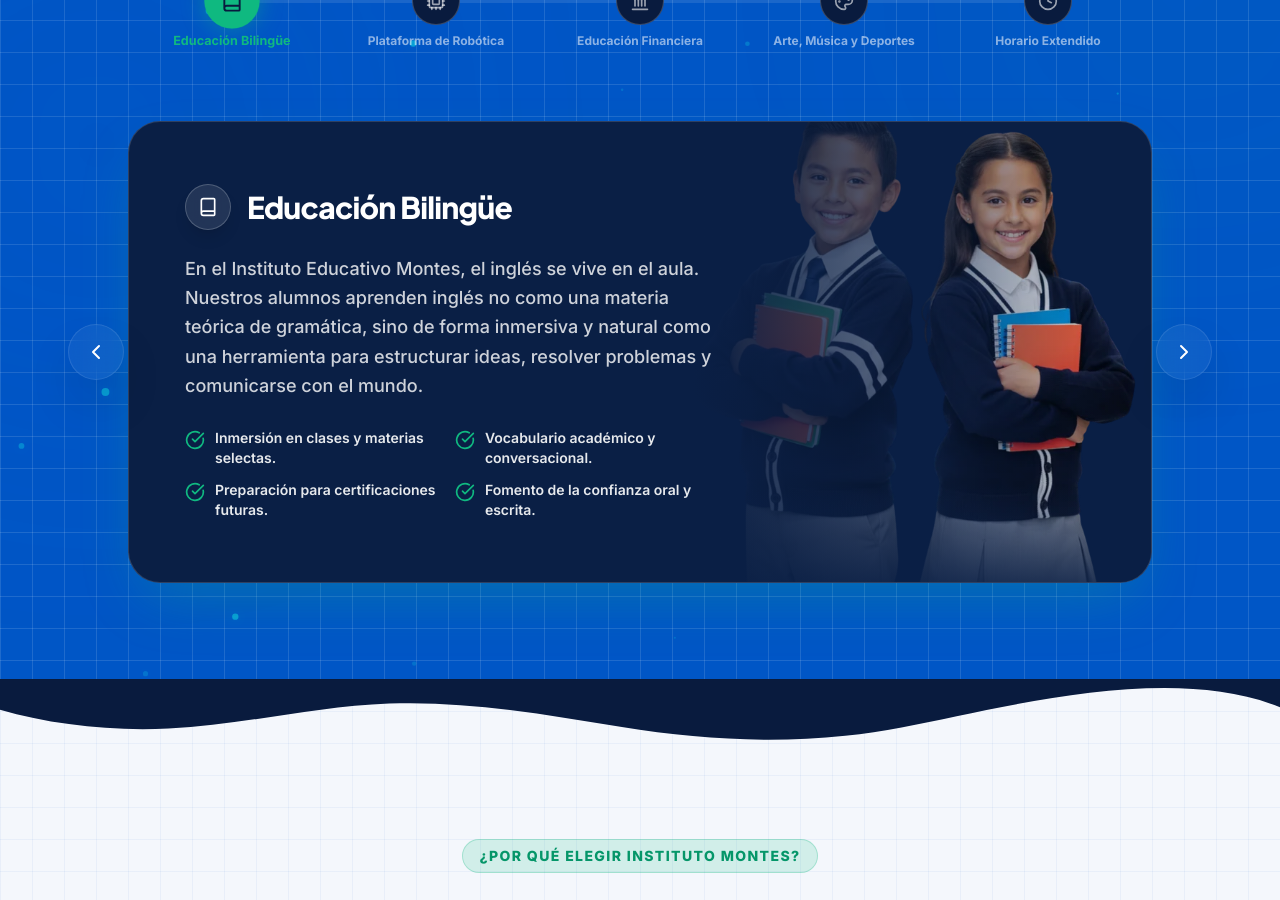
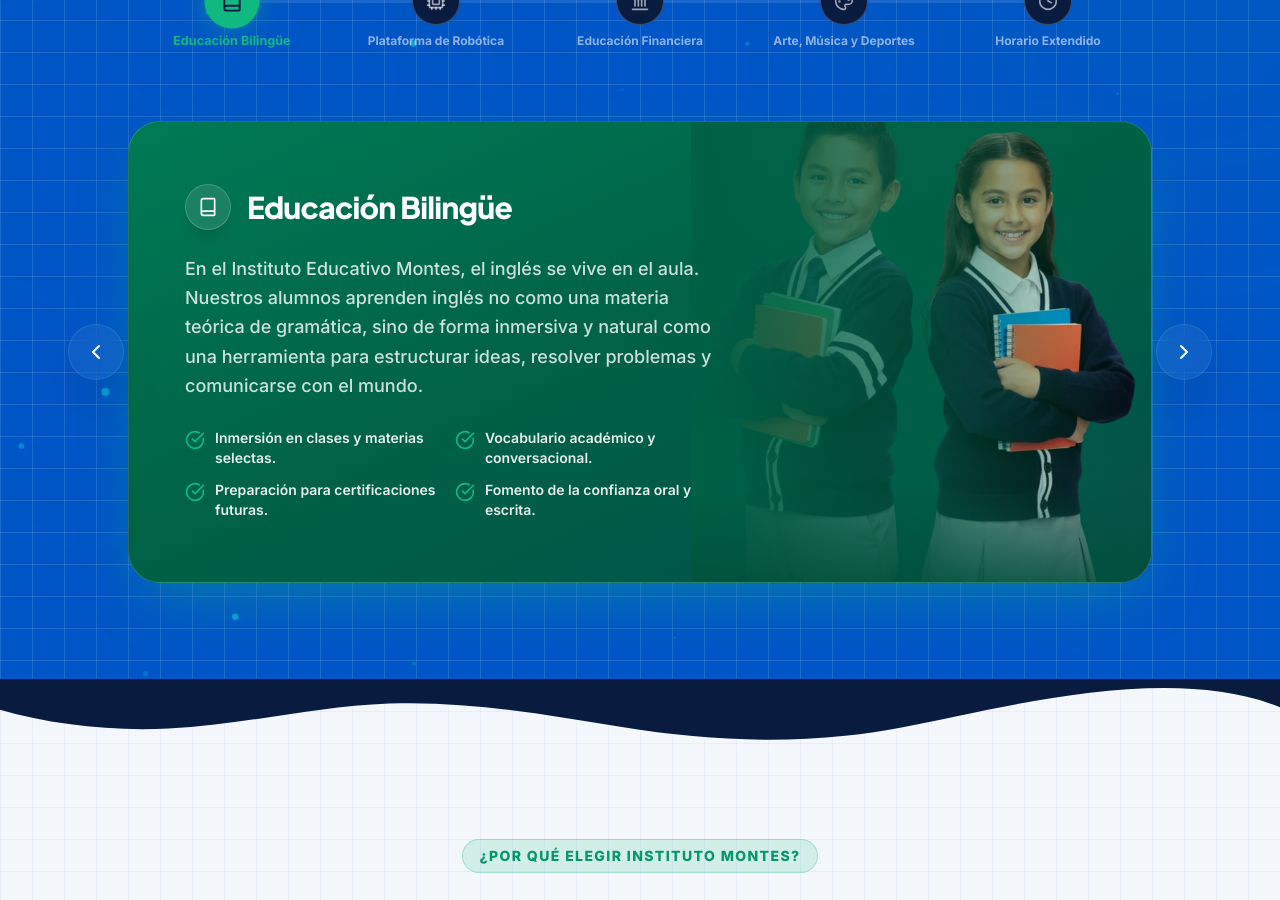
Before and after one commit to esquivelhuertacristofer-source/institutomontes, a Next.js app: page / in a window 1280 px wide. Shown: the part 1540-2440 px from the top of the page. Built offline with nearby package versions, Linux system fonts and the light colour scheme.

Commit message:
fix: restore emerald/green palette to program cards

```diff
--- a/src/components/ProgramDetails.tsx
+++ b/src/components/ProgramDetails.tsx
@@ -277,7 +277,7 @@
 
           {/* Carousel Card Slider Wrapper */}
           <div
-            className="overflow-hidden rounded-[2rem] border border-white/15 shadow-[0_25px_60px_-15px_rgba(16,185,129,0.3)] relative bg-[#0a1f45]"
+            className="overflow-hidden rounded-[2rem] border border-white/15 shadow-[0_25px_60px_-15px_rgba(16,185,129,0.4)] relative bg-gradient-to-br from-emerald-700 via-emerald-800 to-teal-900"
             onTouchStart={handleTouchStart}
             onTouchMove={handleTouchMove}
             onTouchEnd={handleTouchEnd}
@@ -292,7 +292,7 @@
 
                     {/* === Full-bleed background image on the right === */}
                     <div className="absolute inset-0 flex">
-                      {/* Left dark zone */}
+                      {/* Left green zone */}
                       <div className="w-full lg:w-[55%] shrink-0 bg-transparent" />
                       {/* Right image zone */}
                       <div className="hidden lg:block flex-1 relative overflow-hidden">
@@ -303,10 +303,10 @@
                           sizes="600px"
                           className="object-cover object-center"
                         />
-                        {/* Gradient fade: image bleeds into left dark area */}
-                        <div className="absolute inset-0 bg-gradient-to-r from-[#0a1f45] via-[#0a1f45]/60 to-transparent" />
+                        {/* Gradient fade: image bleeds into left green area */}
+                        <div className="absolute inset-0 bg-gradient-to-r from-emerald-800 via-emerald-800/65 to-transparent" />
                         {/* Bottom fade */}
-                        <div className="absolute bottom-0 left-0 right-0 h-24 bg-gradient-to-t from-[#0a1f45]/80 to-transparent" />
+                        <div className="absolute bottom-0 left-0 right-0 h-24 bg-gradient-to-t from-emerald-900/80 to-transparent" />
                       </div>
                     </div>
 
@@ -343,7 +343,7 @@
                             fill
                             className="object-cover object-center"
                           />
-                          <div className="absolute inset-0 bg-gradient-to-t from-[#0a1f45]/60 to-transparent" />
+                          <div className="absolute inset-0 bg-gradient-to-t from-emerald-900/70 to-transparent" />
                         </div>
                       </div>
                     </div>
```
